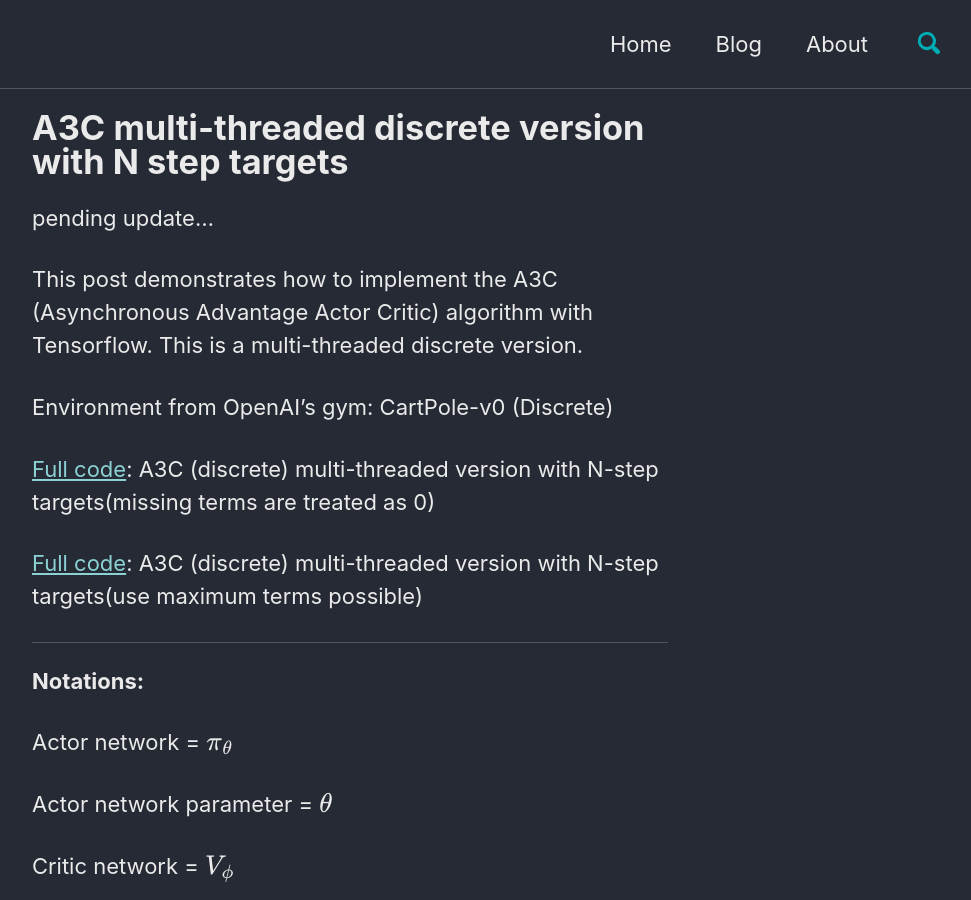
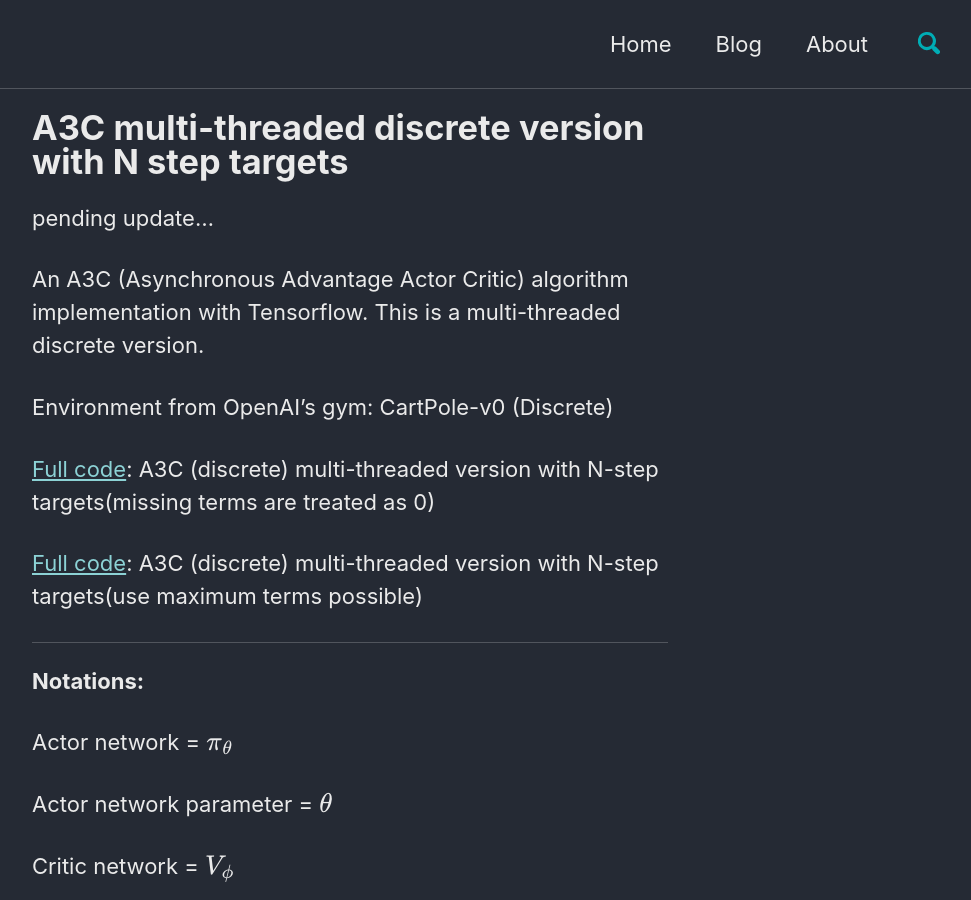
Before and after one commit to ChuaCheowHuan/ChuaCheowHuan.github.io, a Jekyll site: the page built from _posts/2019-06-13-A3C_disc_thread_nStep.md, in a window 1280 px wide and 900 px high. Shown: the whole window, without its empty margins (290-1261 px from the left). Built offline with Jekyll 4.4.1, drawn with Linux system fonts in a browser that asks for light colours; cached includes are drawn as plain includes; formulas are drawn with MathJax 3; comment, search, counter and statistics services are not loaded; some of the changed text lies outside the part shown.

Commit message:
new post A3C thread

```diff
--- a/_posts/2019-06-13-A3C_disc_thread_nStep.md
+++ b/_posts/2019-06-13-A3C_disc_thread_nStep.md
@@ -5,7 +5,8 @@
 ---
 pending update...
 
-This post demonstrates how to implement the A3C (Asynchronous Advantage Actor Critic) algorithm with Tensorflow. This is a multi-threaded discrete version.
+An A3C (Asynchronous Advantage Actor Critic) algorithm implementation with
+Tensorflow. This is a multi-threaded discrete version.
 
 Environment from OpenAI's gym: CartPole-v0 (Discrete)
 
@@ -56,11 +57,14 @@
 
 **Implementation details:**
 
-The ACNet class defines the models (Tensorflow graphs) and contains both the actor and the critic networks.
+The ACNet class defines the models (Tensorflow graphs) and contains both the
+actor and the critic networks.
 
-The Worker class contains the work function that does the main bulk of the computation.
+The Worker class contains the work function that does the main bulk of the
+computation.
 
-A copy of ACNet is declared globally & the parameters are shared by the threaded workers. Each worker also have it's own local copy of ACNet.
+A copy of ACNet is declared globally & it's parameters are shared by the
+threaded workers. Each worker also have it's own local copy of ACNet.
 
 Workers are instantiated & threaded in the main program.
 
```
Also changed, not shown: _posts/2019-06-14-A3C_cont_thread_nStep.md (+2 -1 lines).
